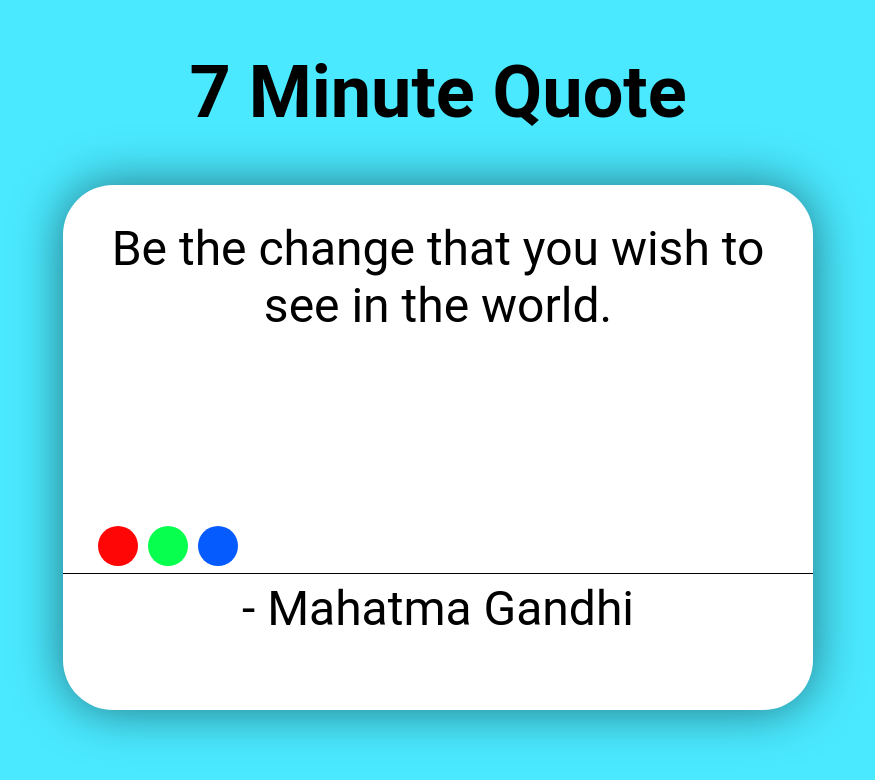
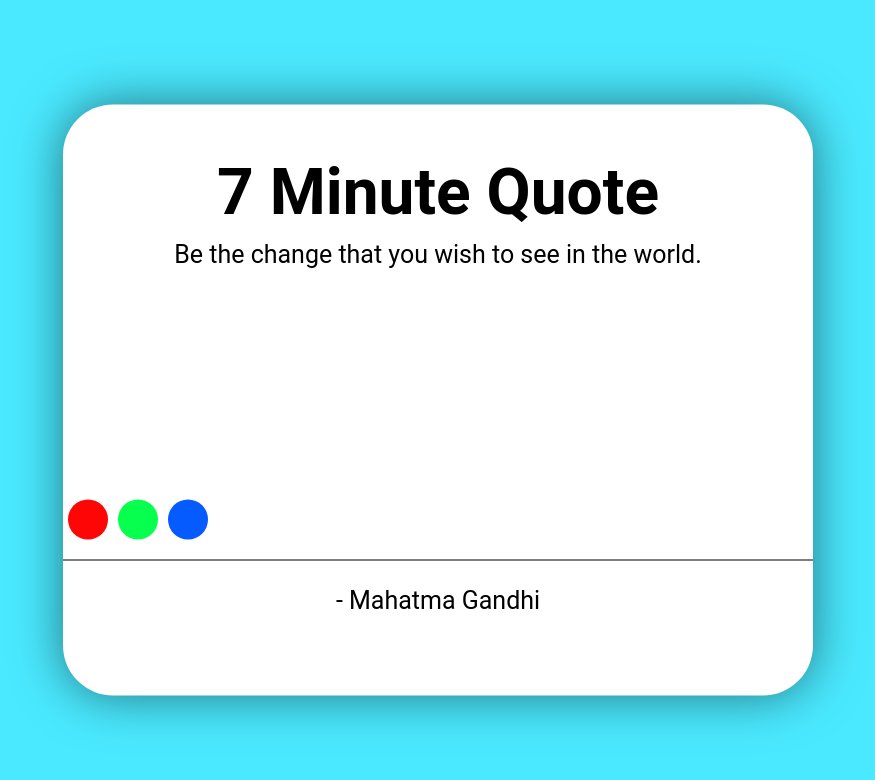
Before and after one commit to Sahil4883/7-Minute-Quote, a plain HTML site: page index.html in a window 1280 px wide. Shown: the whole page, without its empty margins (202-1077 px from the left). Drawn offline with Linux system fonts and the light colour scheme; no server answers.

Commit message:
Add files via upload

```diff
--- a/index.html
+++ b/index.html
@@ -2,13 +2,88 @@
 <html lang="en">
 <head>
     <meta charset="UTF-8">
-    <meta http-equiv="X-UA-Compatible" content="IE=edge">
     <meta name="viewport" content="width=device-width, initial-scale=1.0">
-    <title>7 Minute Quote</title>
-    <link rel="stylesheet" href="style.css">
+    <title>Document</title>
+    <style>
+        *{
+            margin: 0;
+            padding: 0;
+            box-sizing: border-box;
+            font-family: 'roboto';
+        }
+        body{
+            background: #4ae9ff;
+        }
+        h1{
+            font-size: clamp(3em,5vw,4.5em);
+            text-align: center;
+            margin-top: 50px;
+        }
+        .main{
+            position: absolute;
+            width: 100%;
+            max-width: 750px;
+            min-height: 525px;
+            border-radius: 50px;
+            background: white;
+            top: 50%;
+            left: 50%;
+            transform: translate(-50%,-50%);
+            box-shadow: 0 0 50px rgba(0, 0, 0, 0.5);
+        }
+
+        hr{
+        border: none;
+        border-top: 1px solid black;
+        margin: 20px 0;
+        width: 100%;
+        top: 70%;
+        }
+        #quote{
+            text-align: center;
+            margin-top: 10px;
+            width:100%;
+            min-height: 260px;
+            font-size:clamp(25px,1vw,48px);
+        }
+        #author{
+            width: 100%;
+            height: 110px;
+            font-weight: 400;
+            text-align: center;
+            margin-top: clamp(25px,1vw,30px);
+            font-size: clamp(25px,1vw,48px);
+        }
+
+        .circle{
+            display: flex;
+            margin-bottom: 20px;
+        }
+        .red,.green,.blue{
+            height: 40px;
+            width: 40px;
+            border-radius: 50%;
+            margin-bottom: 20px;
+        }
+        .red{
+            background-color: #FF0606;
+            margin: 0 5px;
+        }
+
+        .green{
+            background-color: #07FF4D;
+            margin: 0 5px;
+        }
+
+        .blue{
+            background-color: #065BFF;
+            margin: 0 5px;
+        }
+
+    </style>
 </head>
 <body>
-
+    <div class="main">
         <h1>7 Minute Quote</h1>
         <div class="container">
             <p id="quote"></p>
@@ -20,9 +95,7 @@
             <hr>
             <p id="author"></p>
         </div>
-
-
-
+    </div>
     <script src="app.js"></script>
 </body>
 </html>
```
Lines whose indentation alone changed are shown as unchanged.
